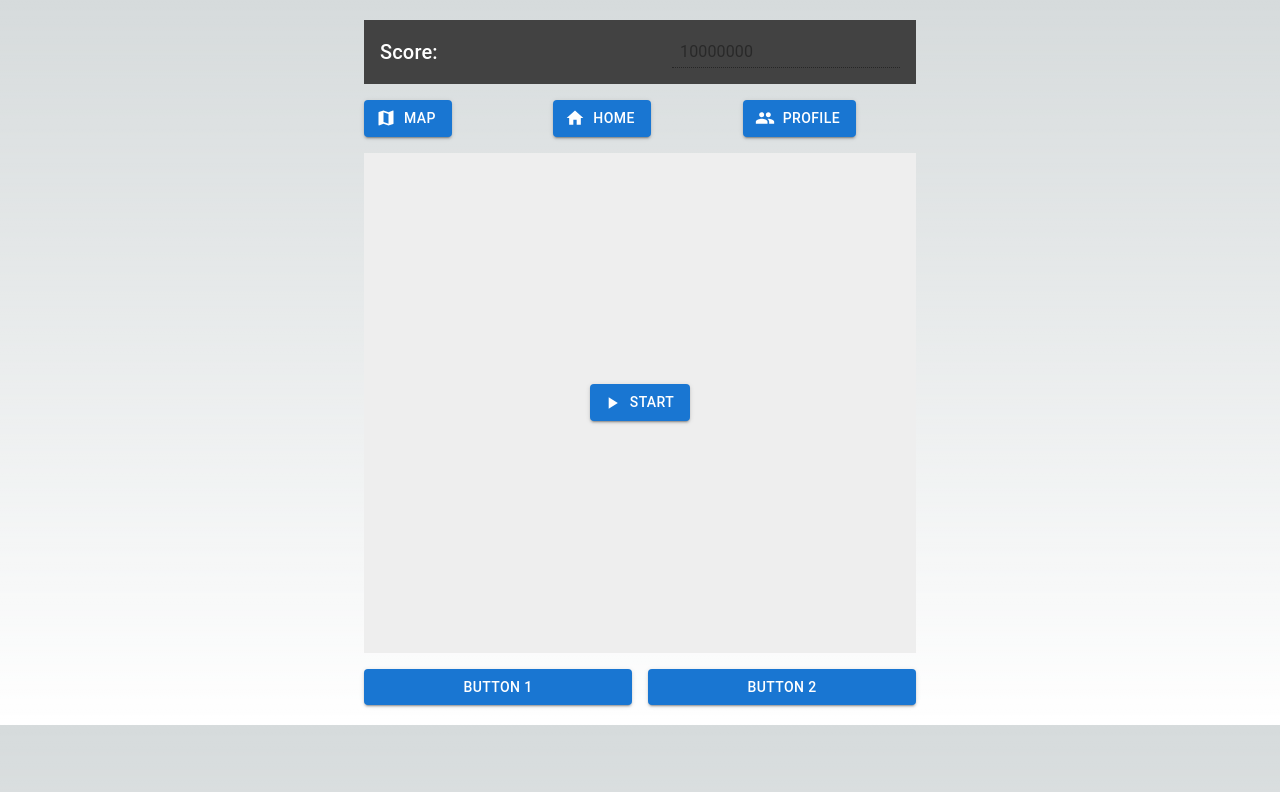
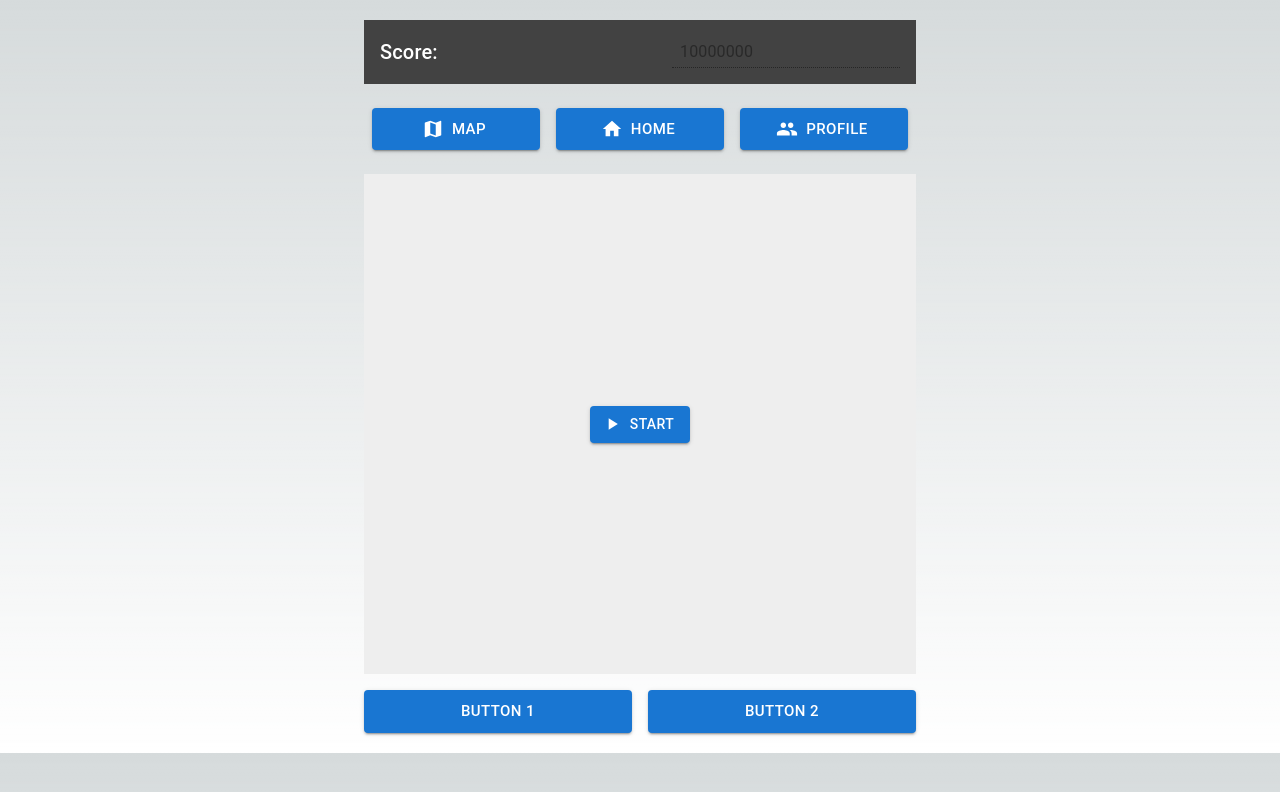
Before and after one commit to Kabuto0421/PhotoPickle, a Next.js app: page / in a window 1280 px wide. Shown: the top 792 px of the page. Built offline with nearby package versions, Linux system fonts and the light colour scheme.

Commit message:
buttonwidth fixed

```diff
--- a/src/app/page.tsx
+++ b/src/app/page.tsx
@@ -33,20 +33,22 @@ export default function Home() {
                     </Box>
                 </Grid>
                 {/* 3つのボタンを横並び */}
-                <Grid item xs={4}>
-                    <Button variant="contained" startIcon={<MapIcon />}>
+                <Grid item xs={12} container spacing={0} justifyContent="center">
+                    <Grid item xs={4} padding={1}>
+                        <Button variant="contained" startIcon={<MapIcon />} fullWidth size="large">
                             Map
                         </Button>
                     </Grid>
-                <Grid item xs={4}>
-                    <Button variant="contained" startIcon={<HomeIcon />}>
+                    <Grid item xs={4} padding={1}>
+                        <Button variant="contained" startIcon={<HomeIcon />} fullWidth size="large">
                             Home
                         </Button>
                     </Grid>
-                <Grid item xs={4}>
-                    <Button variant="contained" startIcon={<PeopleIcon />}>
+                    <Grid item xs={4} padding={1}>
+                        <Button variant="contained" startIcon={<PeopleIcon />} fullWidth size="large">
                             Profile
                         </Button>
+                    </Grid>
                 </Grid>
                 {/* Map表示用の余白 */}
                 <Grid item xs={12}>
@@ -65,12 +67,12 @@ export default function Home() {
                 </Grid>
                 {/* 下部ボタン二つ */}
                 <Grid item xs={6}>
-                    <Button variant="contained" fullWidth>
+                    <Button variant="contained" fullWidth size="large">
                         Button 1
                     </Button>
                 </Grid>
                 <Grid item xs={6}>
-                    <Button variant="contained" fullWidth>
+                    <Button variant="contained" fullWidth size="large">
                         Button 2
                     </Button>
                 </Grid>
```
Lines whose indentation alone changed are shown as unchanged.
